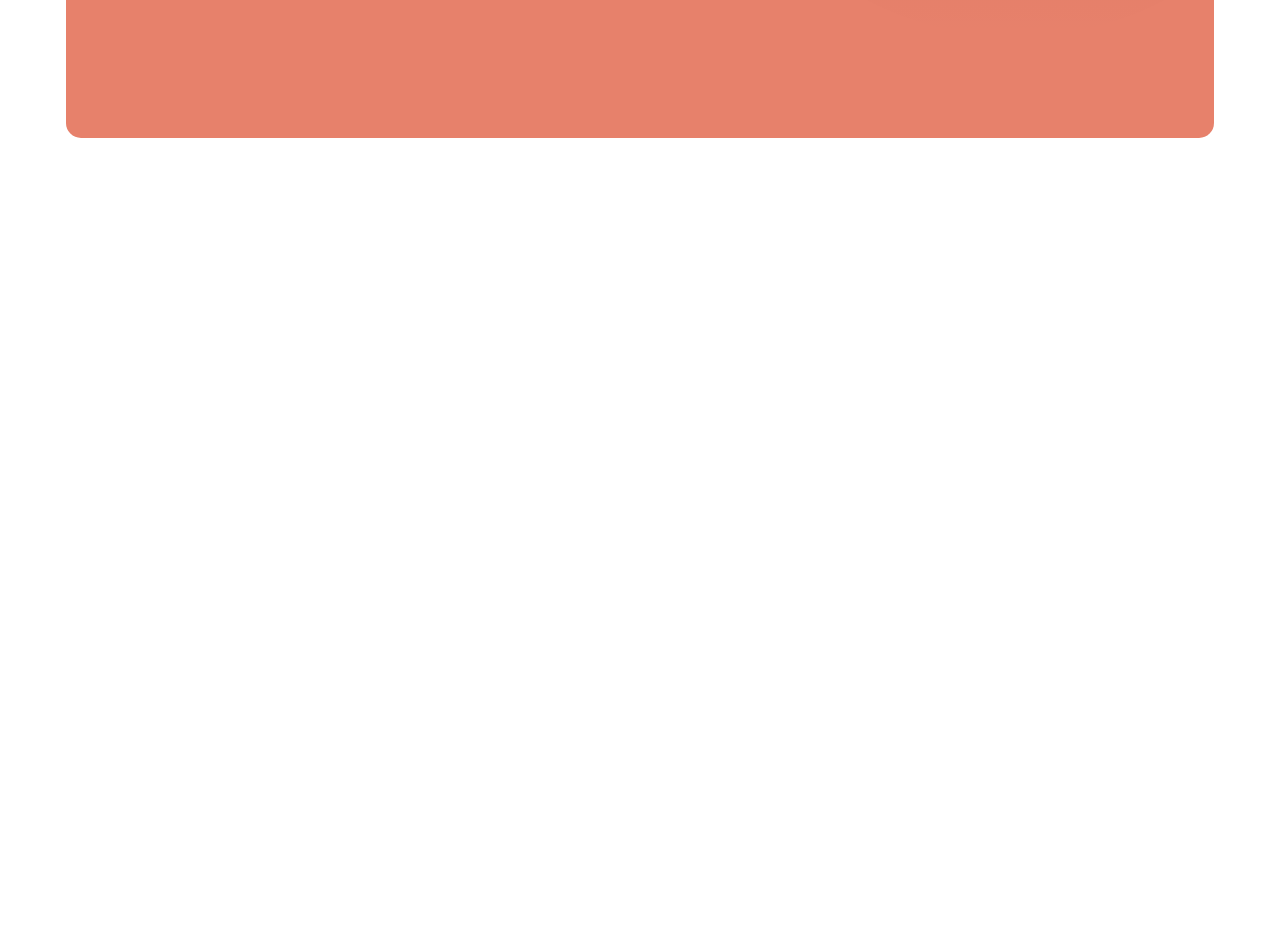
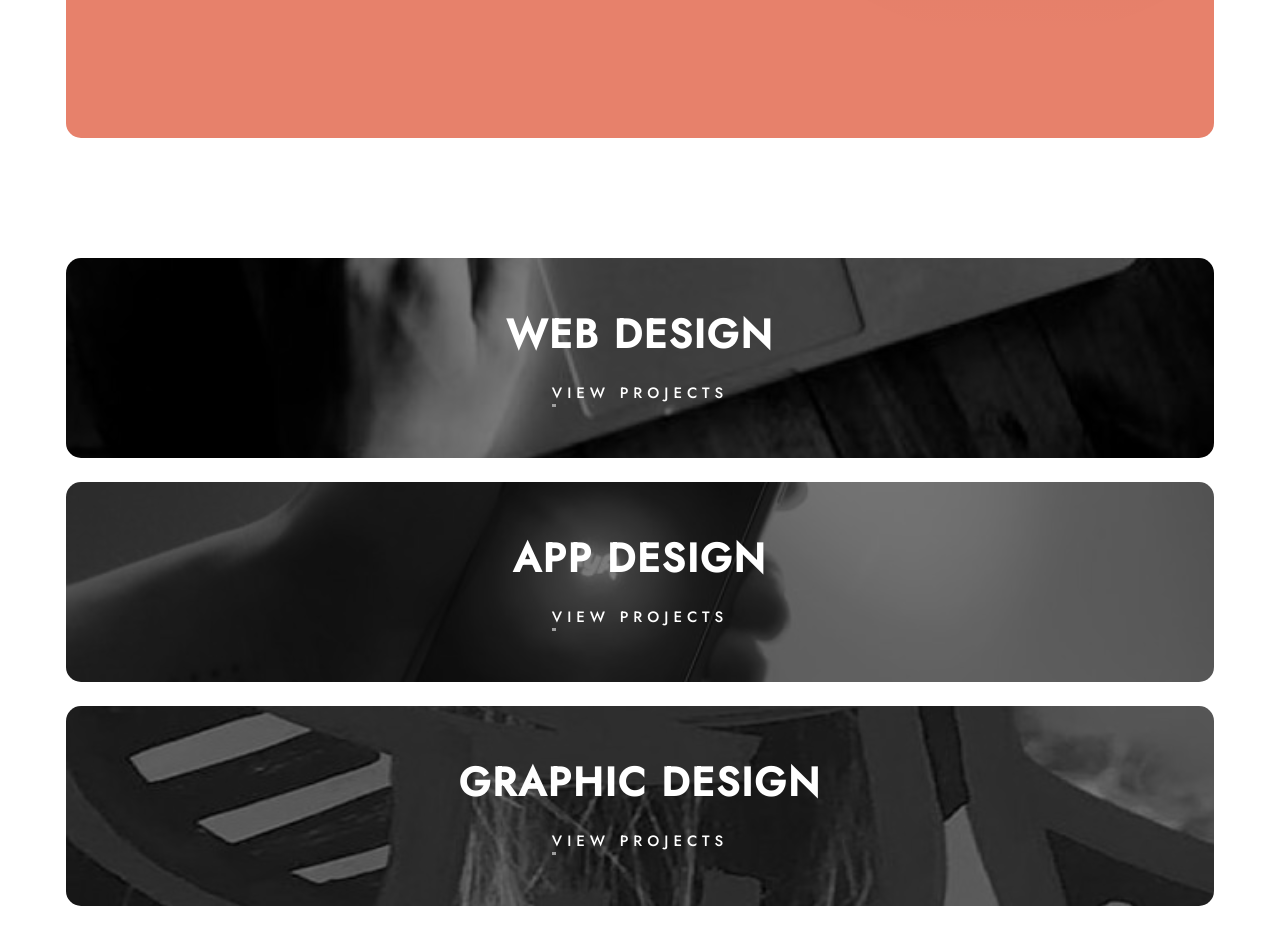
Before and after one commit to jake4369/designo, a Next.js app: page / in a window 1280 px wide. Shown: the part 860-1804 px from the top of the page. Before the commit the page ends 998 px from the top, so only its background shows below. Built offline with nearby package versions, Linux system fonts and the light colour scheme; grey boxes are pictures that could not be loaded.

Commit message:
Import Link Grid

```diff
--- a/app/page.js
+++ b/app/page.js
@@ -1,9 +1,11 @@
 import Hero from "@components/Home/Hero";
+import LinkGrid from "@components/Home/LinkGrid";
 
 const Home = () => {
   return (
     <div>
       <Hero />
+      <LinkGrid />
     </div>
   );
 };
```
